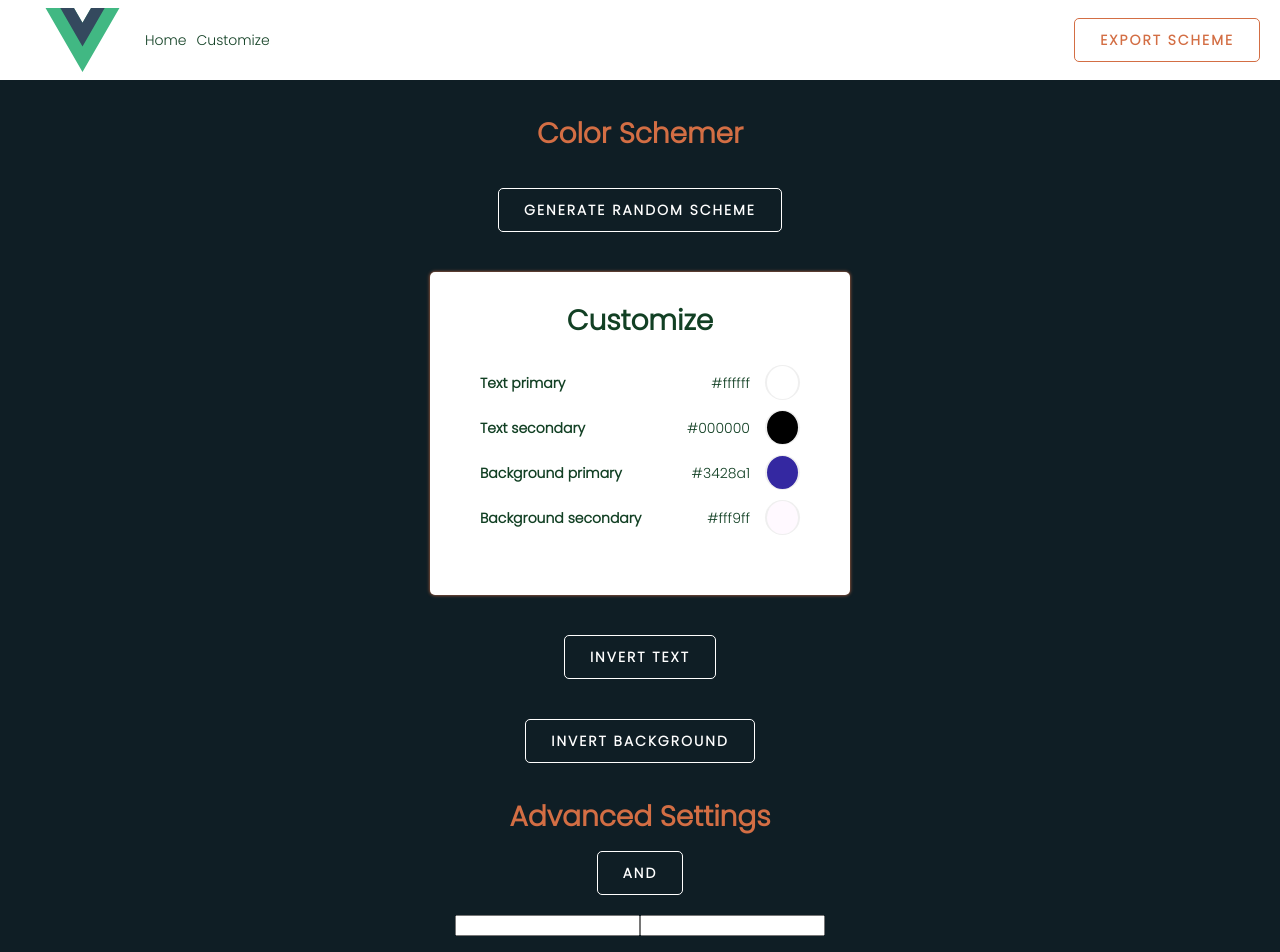
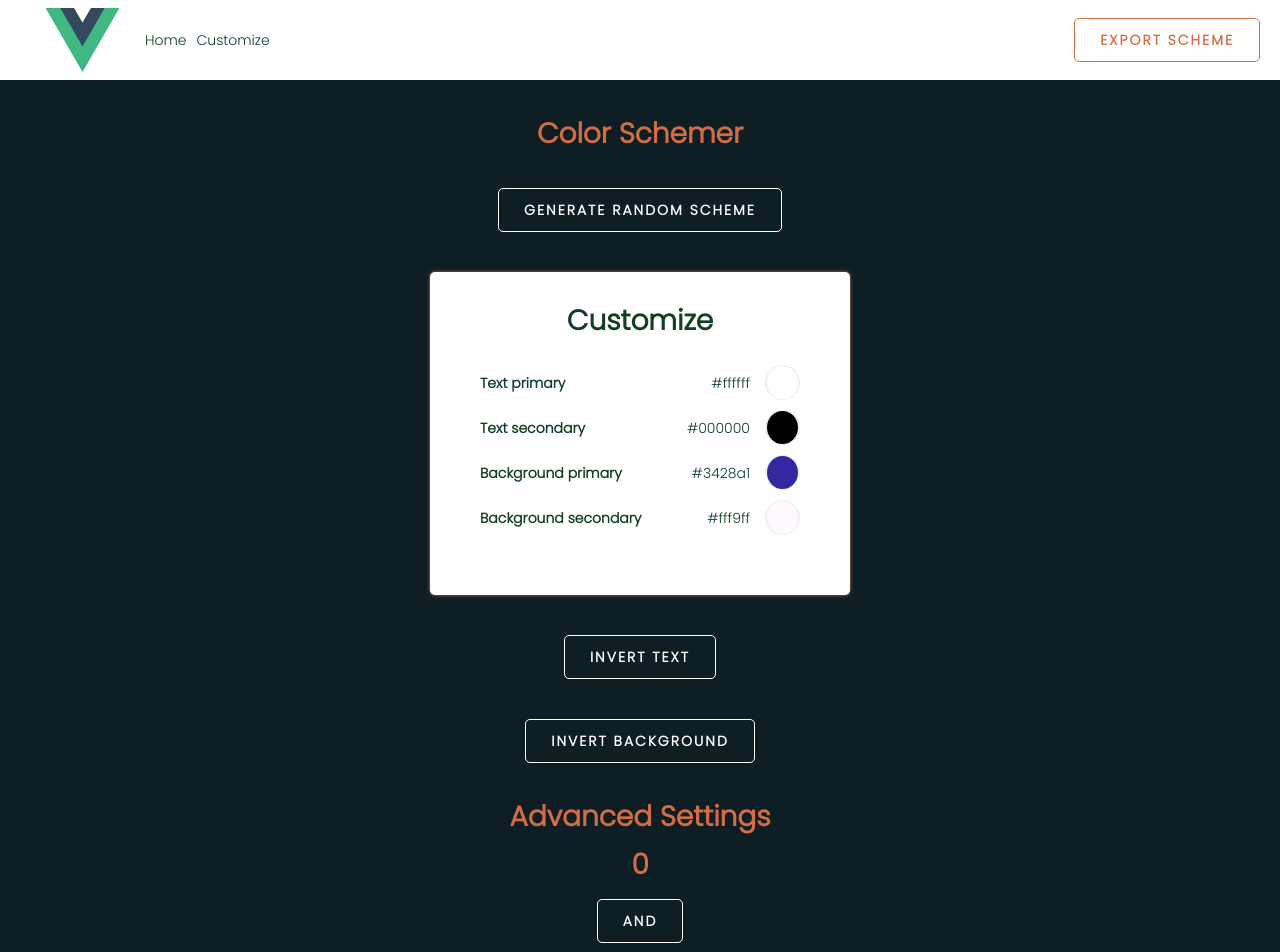
Before and after one commit to GregaE/color-schemer, a Vue app: page / in a window 1280 px wide. Shown: the top 952 px of the page. Built offline with nearby package versions, Linux system fonts and the light colour scheme; no server answers.

Commit message:
chore: generate scheme based on color cycles through array of patterns

```diff
--- a/src/components/AdvancedConfig.vue
+++ b/src/components/AdvancedConfig.vue
@@ -1,24 +1,33 @@
 <script>
-import { getColorScheme } from "@/services/colrApiService.js";
+import { getColorScheme } from "@/services/colorApiService.js";
 
 export default {
   methods: {
     getScheme() {
       getColorScheme([this.firstColor, this.secondColor], this.logic)
-        .then((res) => res.map((color) => "#" + color))
         .then((res) => {
-          res.length > 3
-            ? this.$emit("change-scheme", res)
-            : this.getColorScheme();
+          console.log(res.length);
+          if (this.counter >= res.length) {
+            this.resetCounter();
+          }
+          return res[this.counter].colors.map((color) => "#" + color);
+        })
+        .then((res) => {
+          console.log(res);
+          this.$emit("change-scheme", res);
+          this.counter++;
         });
     },
     toggleLogic() {
       this.logic === "AND" ? (this.logic = "OR") : (this.logic = "AND");
+      this.resetCounter();
+    },
+    resetCounter() {
       this.counter = 0;
     },
   },
   data: () => ({
-    firstColor: "",
+    firstColor: "ffffff6",
     secondColor: "",
     logic: "AND",
     counter: 0,
@@ -29,12 +38,13 @@ export default {
 <template>
   <div class="advanced-config">
     <h1>Advanced Settings</h1>
+    <h1>{{ counter }}</h1>
     <div>
       <button id="logic-toggle" @click="toggleLogic">{{ logic }}</button>
     </div>
     <div>
-      <input v-model="firstColor" />
-      <input v-model="secondColor" />
+      <input @change="resetCounter" v-model="firstColor" />
+      <input @change="resetCounter" v-model="secondColor" />
     </div>
     <button @click="getScheme">Generate Scheme</button>
   </div>
--- a/src/components/GenerateScheme.vue
+++ b/src/components/GenerateScheme.vue
@@ -1,5 +1,5 @@
 <script>
-import { getRandomColorScheme } from "@/services/colrApiService.js";
+import { getRandomColorScheme } from "@/services/colorApiService.js";
 
 export default {
   methods: {
--- a/src/services/colrApiService.js
+++ b/src/services/colorApiService.js
@@ -12,8 +12,7 @@ async function getRandomColorScheme() {
 async function getColorScheme(colorsArr, logic) {
   try {
     const colors = colorsArr.join(",");
-    console.log(colorsArr);
-    const scheme = await fetch(`${BASE_URL}/getScheme/${colors}/${logic}`);
+    const scheme = await fetch(`${BASE_URL}/getScheme/${colors}/${logic}}`);
     return scheme.json();
   } catch (error) {
     console.log(error);
```
